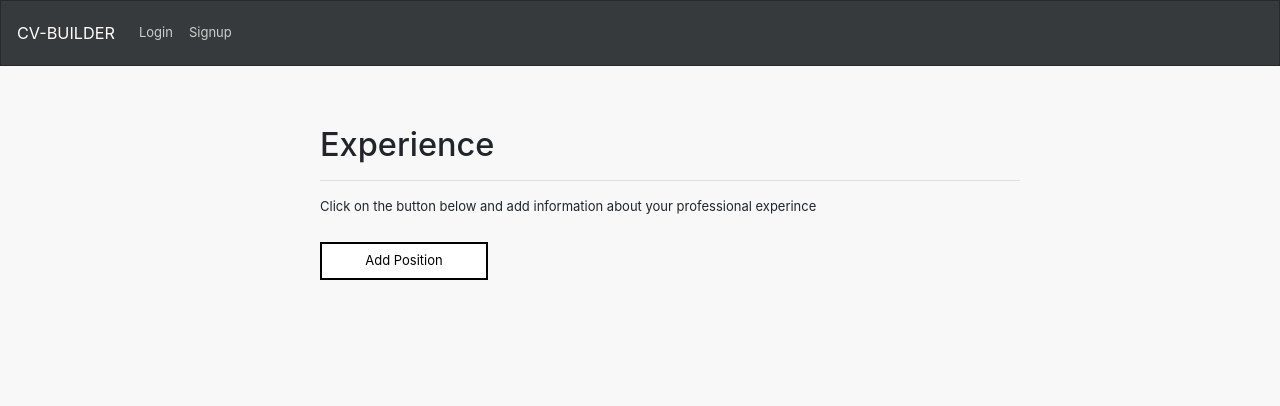
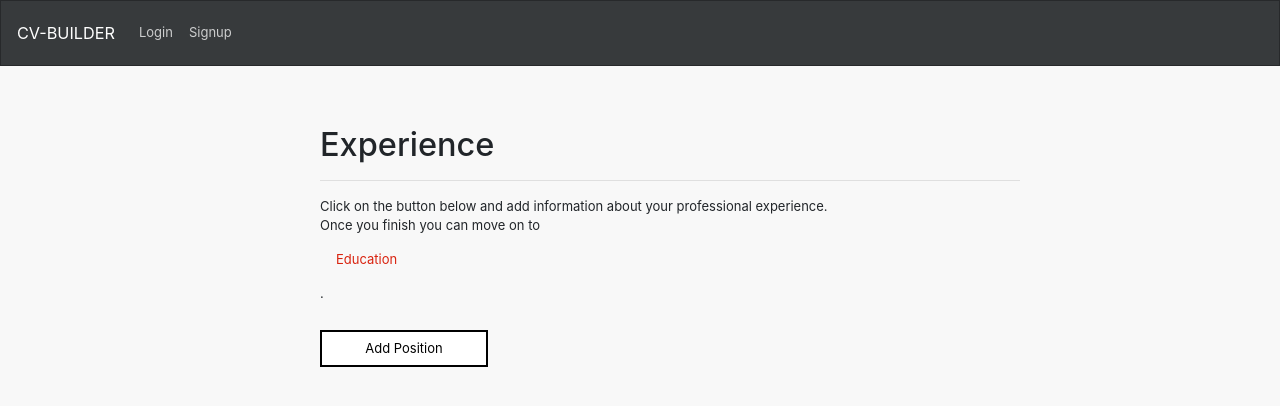
Before and after one commit to ChristopherZinger/CV-Builder-Frontend, a React (Create React App) app: page /experience in a window 1280 px wide. Shown: the top 406 px of the page. Built offline with nearby package versions, Linux system fonts and the light colour scheme; no server answers.

Commit message:
add info text and link to next step in cv building proccess

```diff
--- a/src/components/Education/EducationLayout/EducationLayout.js
+++ b/src/components/Education/EducationLayout/EducationLayout.js
@@ -1,7 +1,7 @@
 import React from 'react';
 import EducationList from '../EducationList/EducationList';
 import * as gs from '../../_globalStyles/globalStyles.module.css';
-
+import { Link } from 'react-router-dom';
 
 const EducationLayout = () => {
     return (
@@ -10,7 +10,11 @@ const EducationLayout = () => {
                 <br /> <br /> <br />
                 <h1>Education</h1>
                 <hr />
-                <p>Click on the button below and add information about your education</p>
+                <p className={gs.p}>Click on the button below and add information about your education. <br />
+                Once you finish you can move on to
+                <Link to='/cv-list' className="nav-link" >CV</Link>
+                </p>
+
             </div>
 
             <EducationList />
--- a/src/components/Experience/ExperienceLayout/ExperienceLayout.js
+++ b/src/components/Experience/ExperienceLayout/ExperienceLayout.js
@@ -1,7 +1,7 @@
 import React from 'react';
 import ExperienceList from '../ExperienceList/ExperienceList';
 import * as gs from '../../_globalStyles/globalStyles.module.css';
-
+import { Link } from 'react-router-dom';
 
 const ExperienceLayout = () => {
     return (
@@ -10,7 +10,10 @@ const ExperienceLayout = () => {
                 <br /> <br /> <br />
                 <h1>Experience</h1>
                 <hr />
-                <p>Click on the button below and add information about your professional experince</p>
+                <p className={gs.p}>Click on the button below and add information about your professional experience. <br />
+                Once you finish you can move on to
+                <Link to='/education' className="nav-link" >Education</Link>.
+                </p>
             </div>
 
             <ExperienceList />
```
